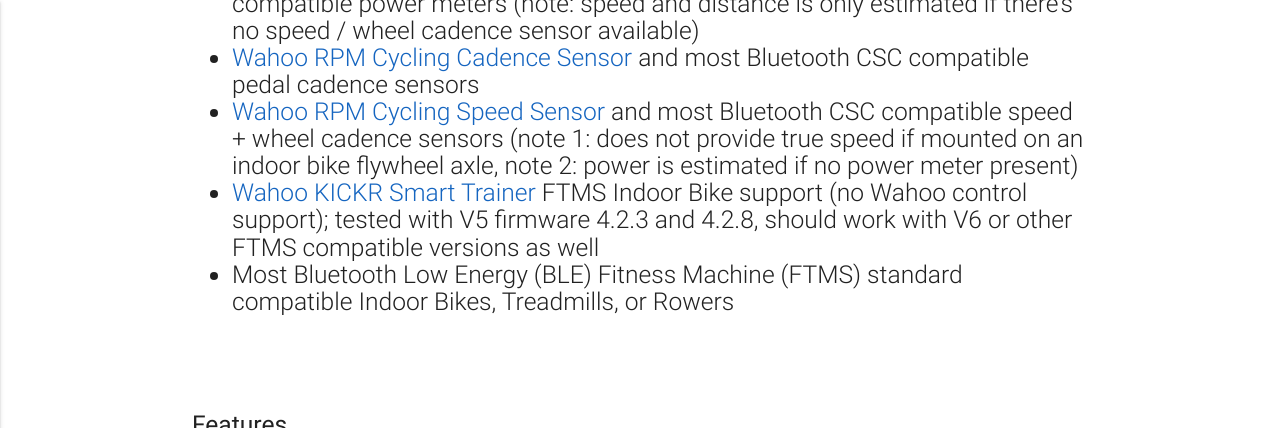
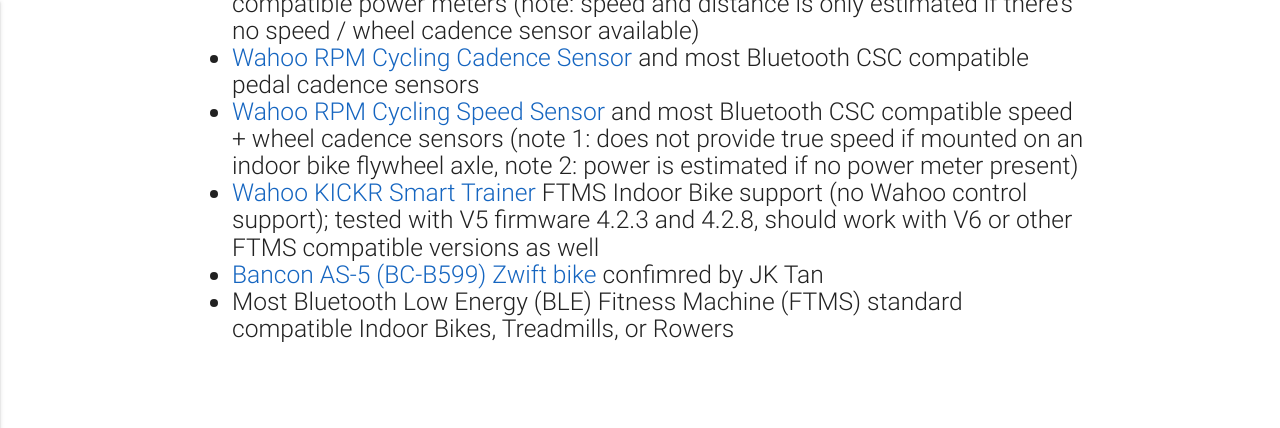
Before and after one commit to TrackMyIndoorWorkout/TrackMyIndoorWorkout.github.io, a Jekyll site: the page built from index.md, in a window 1280 px wide and 900 px high, scrolled down 3362 px, cut to the strip 0-428 px from the top of the window. Built offline with Jekyll 4.4.1, drawn with Linux system fonts in a browser that asks for light colours.

Commit message:
Adding Bancon AS-5 BC-B599 as supported bike

```diff
--- a/index.md
+++ b/index.md
@@ -29,4 +29,5 @@ layout: home
 * [Wahoo RPM Cycling Cadence Sensor](https://www.wahoofitness.com/devices/bike-sensors/wahoo-rpm-cadence-sensor) and most Bluetooth CSC compatible pedal cadence sensors
 * [Wahoo RPM Cycling Speed Sensor](https://www.wahoofitness.com/devices/bike-sensors/bluetooth-speed-sensor) and most Bluetooth CSC compatible speed + wheel cadence sensors (note 1: does not provide true speed if mounted on an indoor bike flywheel axle, note 2: power is estimated if no power meter present)
 * [Wahoo KICKR Smart Trainer](https://www.wahoofitness.com/devices/indoor-cycling/bike-trainers/kickr-buy-v5) FTMS Indoor Bike support (no Wahoo control support); tested with V5 firmware 4.2.3 and 4.2.8, should work with V6 or other FTMS compatible versions as well
+* [Bancon AS-5 (BC-B599) Zwift bike](https://onebancon.com/products/a5-s-heavy-flywheel-spin-bike) confimred by JK Tan
 * Most Bluetooth Low Energy (BLE) Fitness Machine (FTMS) standard compatible Indoor Bikes, Treadmills, or Rowers
```
